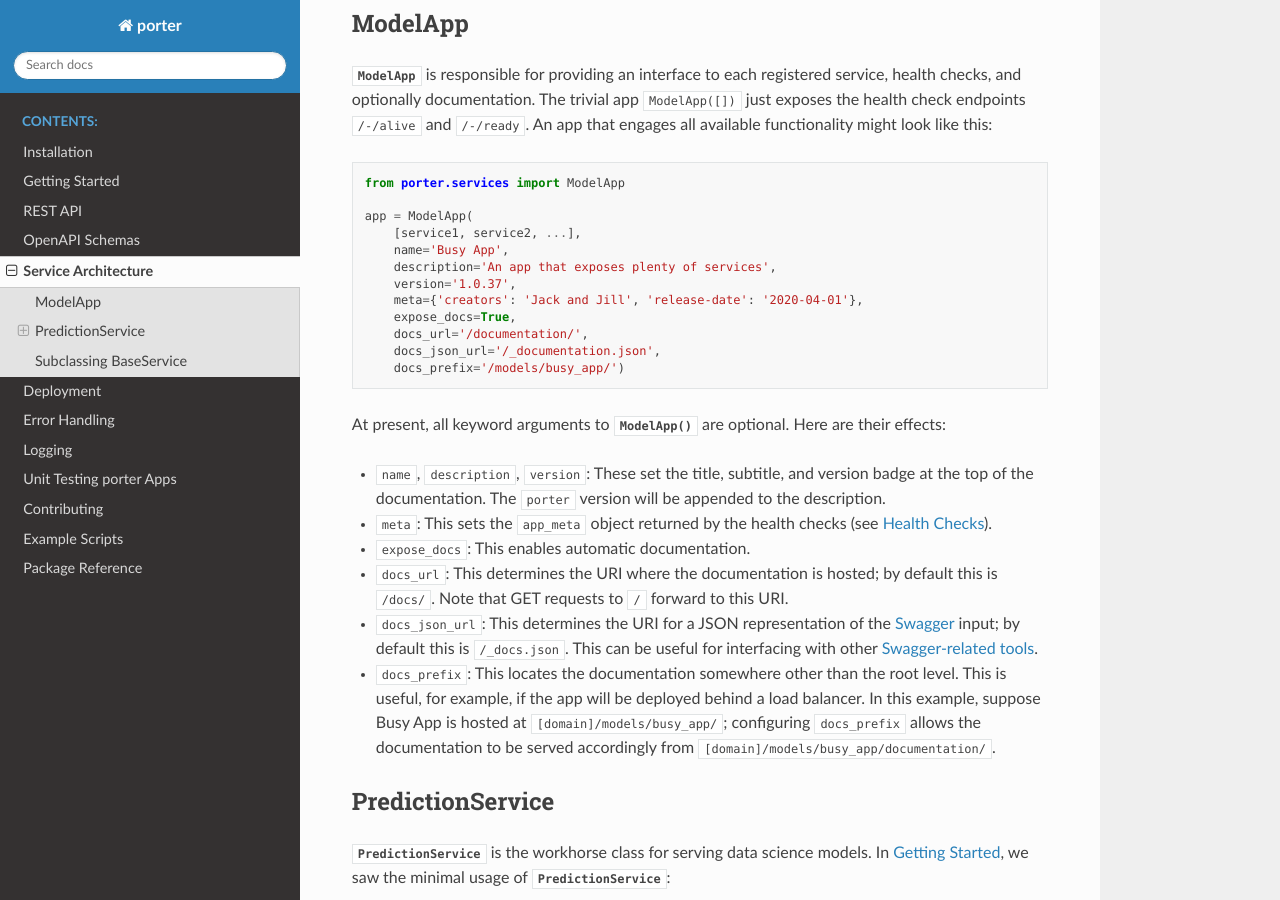
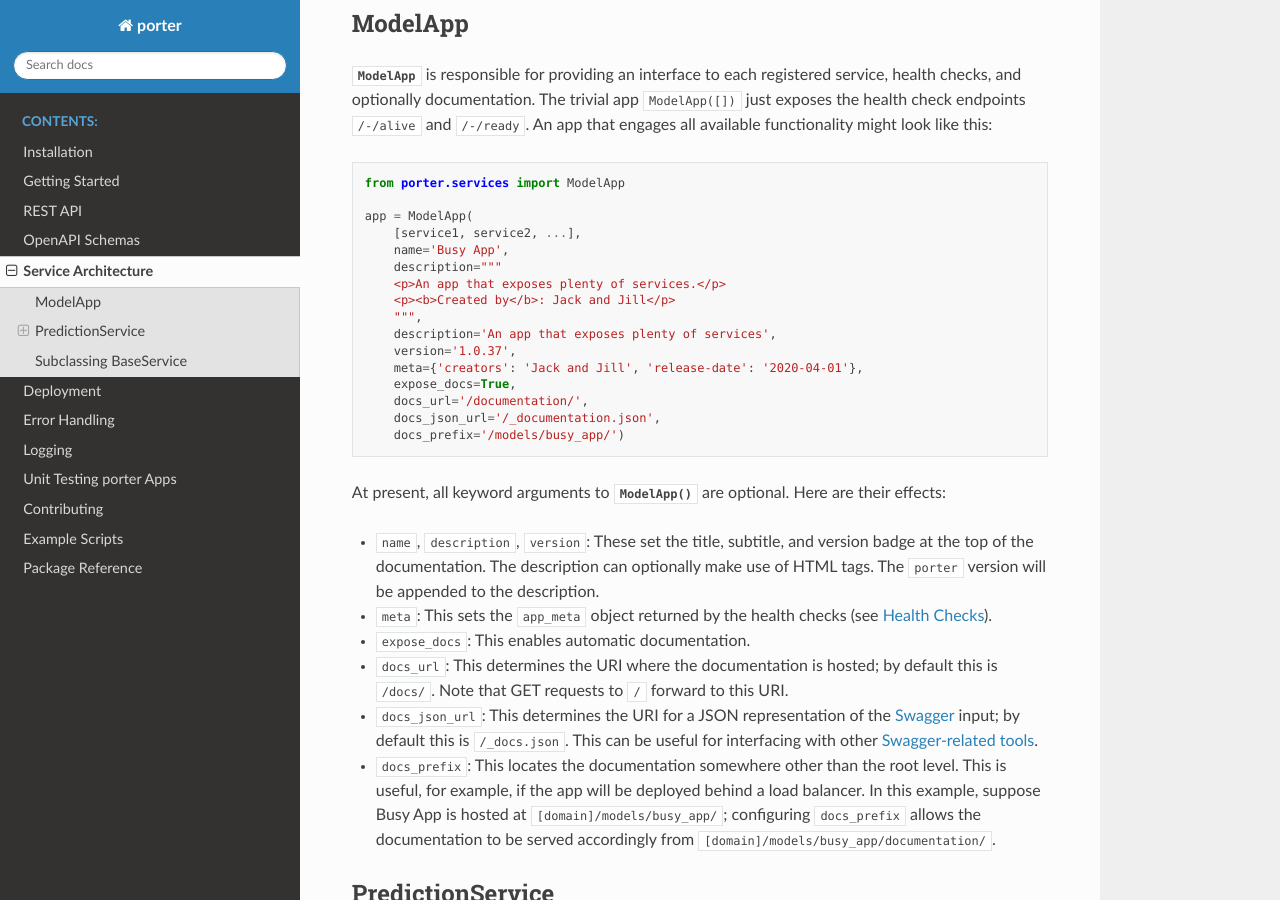
Before and after one commit to dantegates/porter, a Sphinx documentation site: the page built from docs/service_architecture.rst, in a window 1280 px wide and 900 px high, scrolled down 301 px. Built offline with Sphinx 7.4.7 and the Read the Docs theme 2.0.0, drawn with Linux system fonts in a browser that asks for light colours.

Commit message:
note in docstring and rst docs that HTML is (now) allowed in app description

```diff
--- a/docs/service_architecture.rst
+++ b/docs/service_architecture.rst
@@ -18,6 +18,10 @@ ModelApp
     app = ModelApp(
         [service1, service2, ...],
         name='Busy App',
+        description="""
+        <p>An app that exposes plenty of services.</p>
+        <p><b>Created by</b>: Jack and Jill</p>
+        """,
         description='An app that exposes plenty of services',
         version='1.0.37',
         meta={'creators': 'Jack and Jill', 'release-date': '2020-04-01'},
@@ -29,7 +33,7 @@ ModelApp
 At present, all keyword arguments to :class:`ModelApp() <porter.services.ModelApp()>` are optional.  Here are
 their effects:
 
-- ``name``, ``description``, ``version``: These set the title, subtitle, and version badge at the top of the documentation.  The ``porter`` version will be appended to the description.
+- ``name``, ``description``, ``version``: These set the title, subtitle, and version badge at the top of the documentation.  The description can optionally make use of HTML tags.  The ``porter`` version will be appended to the description.
 - ``meta``: This sets the ``app_meta`` object returned by the health checks (see :ref:`health_checks`).
 - ``expose_docs``: This enables automatic documentation.
 - ``docs_url``: This determines the URI where the documentation is hosted; by default this is ``/docs/``.  Note that GET requests to ``/`` forward to this URI.
```
Also changed, not shown: 1 other file.
